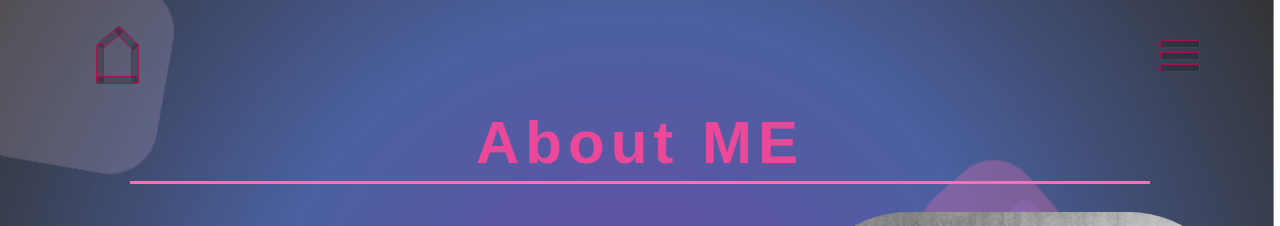
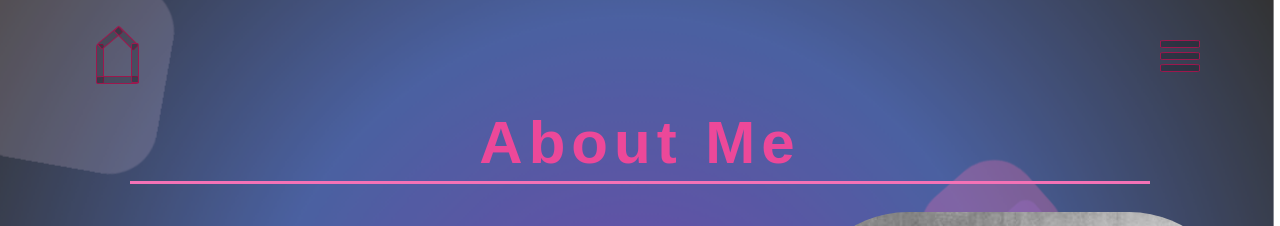
Before and after one commit to ficazam/homepage, a Next.js app: page /about in a window 1280 px wide. Shown: the top 226 px of the page. Built offline with nearby package versions, Linux system fonts and the light colour scheme; a web font is replaced by a local one.

Commit message:
Update About - ME

```diff
--- a/src/app/about/page.tsx
+++ b/src/app/about/page.tsx
@@ -14,7 +14,7 @@ const About = () => {
       <h1 className="w-full mt-16 sm:mt-0 text-center text-6xl font-extrabold font-heading text-pink-500 leading-wide tracking-widest">
         About{" "}
         <span className="transition-all duration-300 hover:text-white hover:[text-shadow:0_0_5px_rgb(255_0_255/80%),_0_0_10px_rgb(255_0_255/80%),_0_0_15px_rgb(255_0_255/80%),_0_0_20px_rgb(255_0_255/_80%)]">
-          ME
+          Me
         </span>
       </h1>
       <motion.span
```
